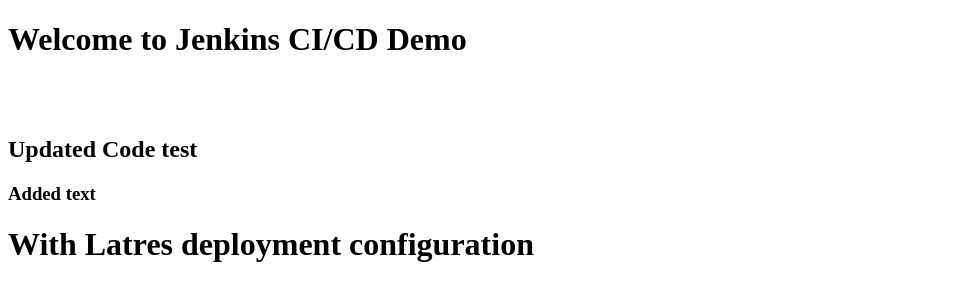
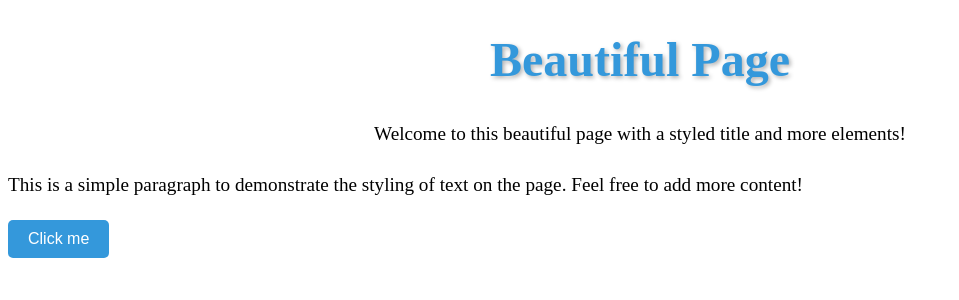
Before and after one commit to Abubakar-Munir/CI-CD-Jenkins, an Angular app: page / in a window 1280 px wide. Shown: the top 300 px of the page, without its empty margins (0-959 px from the left). Built offline with nearby package versions, Linux system fonts and the light colour scheme.

Commit message:
Worked on home page

```diff
--- a/src/app/app.component.css
+++ b/src/app/app.component.css
@@ -0,0 +1,42 @@
+body {
+    margin: 0;
+    padding: 0;
+    display: flex;
+    align-items: center;
+    justify-content: center;
+    min-height: 100vh;
+    background-color: #f0f0f0;
+    font-family: 'Arial', sans-serif;
+    color: #333;
+}
+
+header {
+    text-align: center;
+    margin-bottom: 20px;
+}
+
+h1 {
+    font-size: 3em;
+    color: #3498db;
+    text-shadow: 2px 2px 4px rgba(0, 0, 0, 0.3);
+}
+
+p {
+    font-size: 1.2em;
+    line-height: 1.6;
+}
+
+button {
+    padding: 10px 20px;
+    font-size: 1em;
+    background-color: #3498db;
+    color: #fff;
+    border: none;
+    border-radius: 5px;
+    cursor: pointer;
+    transition: background-color 0.3s;
+}
+
+button:hover {
+    background-color: #2980b9;
+}
--- a/src/app/app.component.html
+++ b/src/app/app.component.html
@@ -1,10 +1,9 @@
-<h1>
-  Welcome to Jenkins CI/CD Demo</h1>
-<br>
-<br>
-<h2>
-  Updated Code
-test
-</h2>
-<h3>Added text</h3>
-<h1>With Latres deployment configuration</h1>
+<header>
+  <h1>Beautiful Page</h1>
+  <p>Welcome to this beautiful page with a styled title and more elements!</p>
+</header>
+
+<section>
+  <p>This is a simple paragraph to demonstrate the styling of text on the page. Feel free to add more content!</p>
+  <button>Click me</button>
+</section>
```
